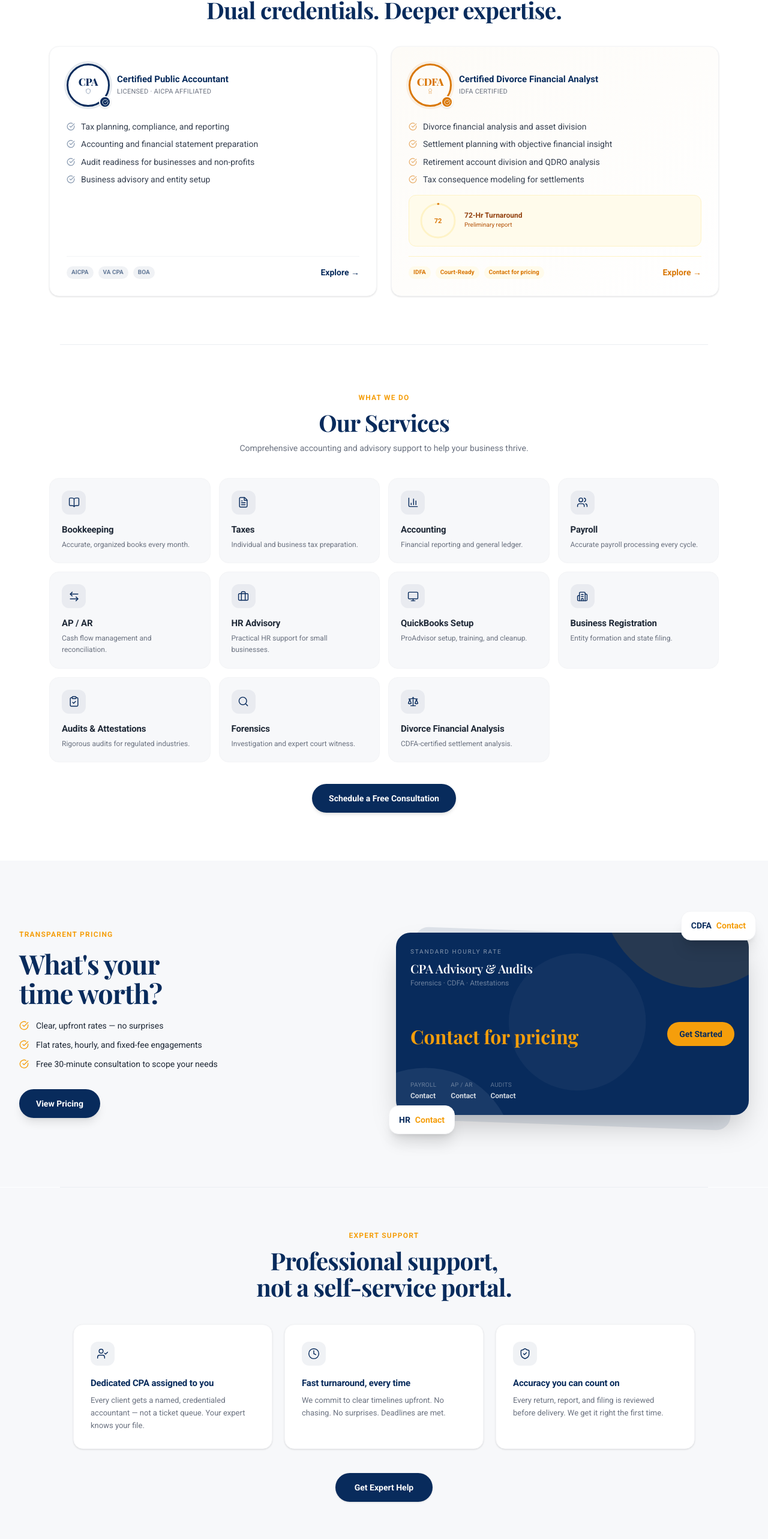
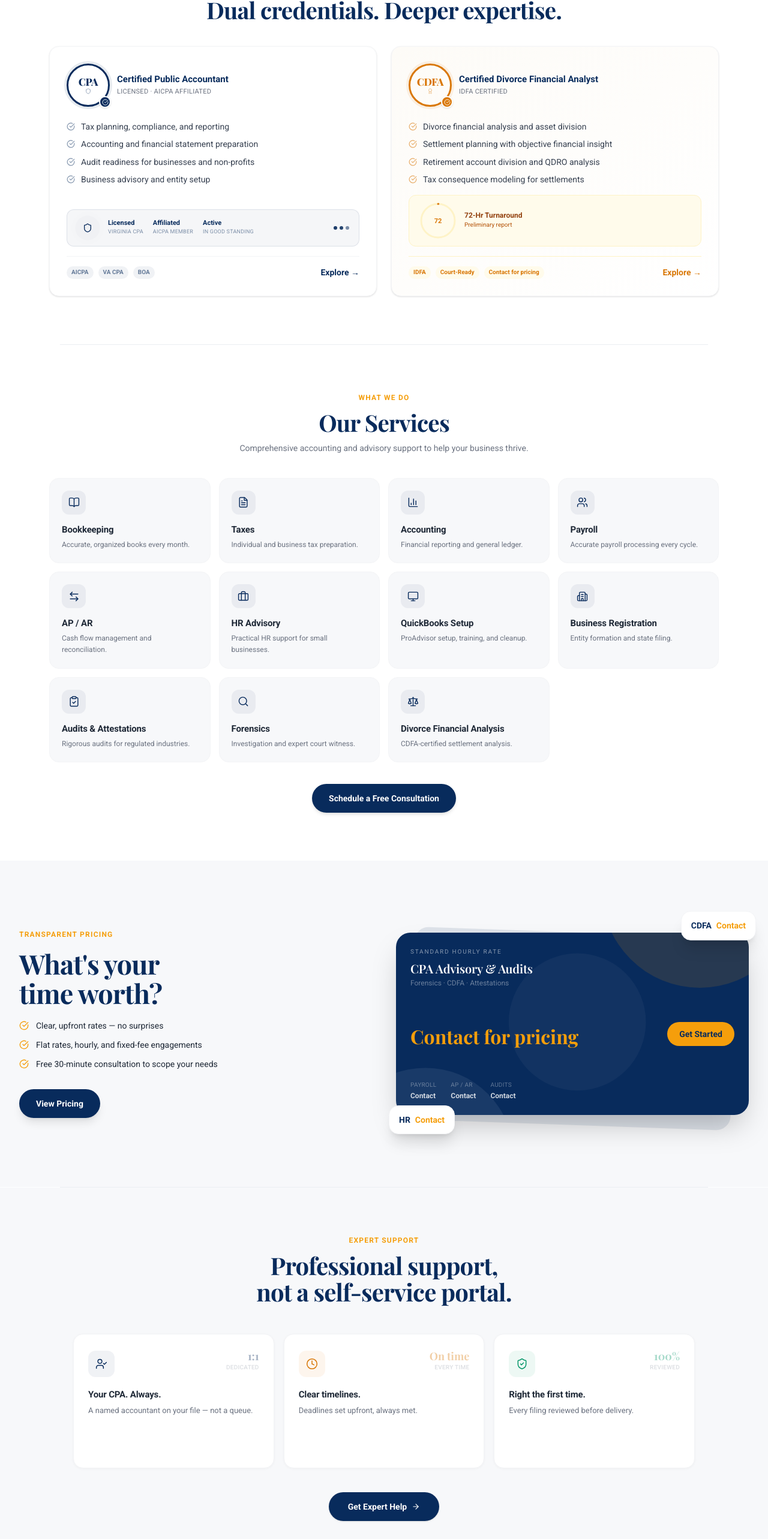
Before and after one commit to cpa-dmv/website, a Next.js app: page /website/ in a window 1280 px wide. Shown: the part 833-3399 px from the top of the page at 60% size. Built offline with nearby package versions, Linux system fonts and the light colour scheme.

Commit message:
Update website

```diff
--- a/app/page.tsx
+++ b/app/page.tsx
@@ -25,9 +25,9 @@ export default function HomePage() {
       <PricingTeaser />
       <div style={{ width: "min(1080px, calc(100vw - 32px))", height: "1px", margin: "0 auto", background: "rgba(8, 43, 92, 0.08)" }} />
       <ExpertSupport />
+      <TeachingsTeaser />
+      <EventsTeaser />
       <TestimonialsBar />
-      <EventsTeaser />
-      <TeachingsTeaser />
       <BookingSection />
     </>
   );
--- a/components/home/ExpertSupport.tsx
+++ b/components/home/ExpertSupport.tsx
@@ -1,34 +1,52 @@
 "use client";
 
+import { useState } from "react";
 import Link from "next/link";
-import { motion } from "framer-motion";
+import { motion, AnimatePresence } from "framer-motion";
 import AnimatedSection from "@/components/shared/AnimatedSection";
-import { UserCheck, Clock, ShieldCheck } from "lucide-react";
+import { UserCheck, Clock, ShieldCheck, ArrowRight } from "lucide-react";
 
 const points = [
   {
     icon: UserCheck,
-    title: "Dedicated CPA assigned to you",
-    body: "Every client gets a named, credentialed accountant — not a ticket queue. Your expert knows your file.",
+    title: "Your CPA. Always.",
+    short: "A named accountant on your file — not a queue.",
+    detail: "Every client is assigned a credentialed CPA who knows your situation. Same person, every time.",
+    stat: "1:1",
+    statLabel: "Dedicated",
+    color: "#082B5C",
+    lightBg: "rgba(8,43,92,0.06)",
   },
   {
     icon: Clock,
-    title: "Fast turnaround, every time",
-    body: "We commit to clear timelines upfront. No chasing. No surprises. Deadlines are met.",
+    title: "Clear timelines.",
+    short: "Deadlines set upfront, always met.",
+    detail: "We commit to turnaround times before we start — no chasing, no surprises.",
+    stat: "On time",
+    statLabel: "Every time",
+    color: "#D97706",
+    lightBg: "rgba(217,119,6,0.07)",
   },
   {
     icon: ShieldCheck,
-    title: "Accuracy you can count on",
-    body: "Every return, report, and filing is reviewed before delivery. We get it right the first time.",
+    title: "Right the first time.",
+    short: "Every filing reviewed before delivery.",
+    detail: "Returns, reports, and filings go through an internal review. We get it right before it leaves our desk.",
+    stat: "100%",
+    statLabel: "Reviewed",
+    color: "#059669",
+    lightBg: "rgba(5,150,105,0.07)",
   },
 ];
 
 export default function ExpertSupport() {
+  const [active, setActive] = useState<number | null>(null);
+
   return (
-    <section className="bg-[#F7F8FA] py-14 lg:py-18">
+    <section className="bg-[#F7F8FA] py-14 lg:py-20">
       <div className="max-w-[1100px] mx-auto px-4 sm:px-6 lg:px-8">
 
-        <AnimatedSection className="text-center mb-10">
+        <AnimatedSection className="text-center mb-12">
           <p className="text-[#F59E0B] text-xs font-semibold uppercase tracking-widest mb-3">Expert Support</p>
           <h2
             className="font-display font-bold text-[#082B5C] leading-tight"
@@ -38,31 +56,116 @@ export default function ExpertSupport() {
           </h2>
         </AnimatedSection>
 
-        <div className="grid grid-cols-1 sm:grid-cols-3 gap-5 mb-10">
-          {points.map((p, i) => (
+        {/* Interactive cards */}
+        <div className="grid grid-cols-1 sm:grid-cols-3 gap-4 mb-10">
+          {points.map((p, i) => {
+            const isActive = active === i;
+            return (
               <motion.div
                 key={p.title}
-              initial={{ opacity: 0, y: 20 }}
+                initial={{ opacity: 0, y: 24 }}
                 whileInView={{ opacity: 1, y: 0 }}
                 viewport={{ once: true }}
-              transition={{ duration: 0.45, delay: i * 0.1 }}
-              className="bg-white rounded-2xl p-7 border border-gray-100 shadow-sm hover:shadow-md transition-shadow"
+                transition={{ duration: 0.4, delay: i * 0.1 }}
+                onMouseEnter={() => setActive(i)}
+                onMouseLeave={() => setActive(null)}
+                className="relative bg-white rounded-2xl border overflow-hidden cursor-default select-none transition-all duration-300"
+                style={{
+                  borderColor: isActive ? `${p.color}30` : "#F3F4F6",
+                  boxShadow: isActive
+                    ? `0 8px 32px ${p.color}14, 0 2px 8px rgba(0,0,0,0.06)`
+                    : "0 1px 4px rgba(0,0,0,0.04)",
+                }}
               >
-              <div className="w-10 h-10 rounded-xl bg-[#082B5C]/6 flex items-center justify-center mb-5">
-                <p.icon size={20} className="text-[#082B5C]" strokeWidth={1.7} />
+                {/* Animated top bar */}
+                <motion.div
+                  className="h-[3px] w-full"
+                  style={{ background: p.color }}
+                  initial={{ scaleX: 0, originX: 0 }}
+                  animate={{ scaleX: isActive ? 1 : 0 }}
+                  transition={{ duration: 0.3 }}
+                />
+
+                <div className="p-6">
+                  {/* Icon + stat row */}
+                  <div className="flex items-start justify-between mb-5">
+                    <motion.div
+                      className="w-11 h-11 rounded-xl flex items-center justify-center"
+                      style={{ background: p.lightBg }}
+                      animate={{ scale: isActive ? 1.1 : 1 }}
+                      transition={{ type: "spring", stiffness: 300, damping: 18 }}
+                    >
+                      <p.icon size={20} style={{ color: p.color }} strokeWidth={1.8} />
+                    </motion.div>
+
+                    <motion.div
+                      className="text-right"
+                      animate={{ opacity: isActive ? 1 : 0.35 }}
+                      transition={{ duration: 0.25 }}
+                    >
+                      <p className="font-display font-bold text-[18px] leading-none" style={{ color: p.color }}>
+                        {p.stat}
+                      </p>
+                      <p className="text-[10px] text-[#9CA3AF] font-medium mt-0.5 uppercase tracking-wide">
+                        {p.statLabel}
+                      </p>
+                    </motion.div>
                   </div>
-              <h3 className="font-bold text-[#082B5C] text-[15px] leading-snug mb-2">{p.title}</h3>
-              <p className="text-[#6B7280] text-[13px] leading-relaxed">{p.body}</p>
+
+                  <h3 className="font-bold text-[#1F2937] text-[15px] leading-snug mb-1.5">{p.title}</h3>
+
+                  {/* Swap short ↔ detail on hover */}
+                  <div className="relative min-h-[48px]">
+                    <AnimatePresence mode="wait">
+                      {isActive ? (
+                        <motion.p
+                          key="detail"
+                          className="text-[13px] leading-relaxed"
+                          style={{ color: p.color, opacity: 0.85 }}
+                          initial={{ opacity: 0, y: 6 }}
+                          animate={{ opacity: 1, y: 0 }}
+                          exit={{ opacity: 0, y: -4 }}
+                          transition={{ duration: 0.2 }}
+                        >
+                          {p.detail}
+                        </motion.p>
+                      ) : (
+                        <motion.p
+                          key="short"
+                          className="text-[#6B7280] text-[13px] leading-relaxed"
+                          initial={{ opacity: 0, y: 4 }}
+                          animate={{ opacity: 1, y: 0 }}
+                          exit={{ opacity: 0, y: -4 }}
+                          transition={{ duration: 0.2 }}
+                        >
+                          {p.short}
+                        </motion.p>
+                      )}
+                    </AnimatePresence>
+                  </div>
+
+                  {/* Arrow hint on hover */}
+                  <motion.div
+                    className="mt-4 flex items-center gap-1"
+                    animate={{ opacity: isActive ? 1 : 0, x: isActive ? 0 : -6 }}
+                    transition={{ duration: 0.25 }}
+                  >
+                    <span className="text-[11px] font-semibold" style={{ color: p.color }}>Book a consultation</span>
+                    <ArrowRight size={11} style={{ color: p.color }} />
                   </motion.div>
-          ))}
+                </div>
+              </motion.div>
+            );
+          })}
         </div>
 
         <AnimatedSection className="text-center" delay={0.2}>
           <Link
             href="/contact"
-            className="inline-flex items-center gap-2 bg-[#082B5C] hover:bg-[#0d3d7a] text-white font-semibold px-8 py-3.5 rounded-full text-sm transition-all shadow-sm"
+            className="inline-flex items-center gap-2 bg-[#082B5C] hover:bg-[#0d3d7a] text-white font-semibold px-8 py-3.5 rounded-full text-sm transition-all shadow-sm group"
           >
             Get Expert Help
+            <ArrowRight size={14} className="group-hover:translate-x-0.5 transition-transform" />
           </Link>
         </AnimatedSection>
 
--- a/components/home/SpotlightSection.tsx
+++ b/components/home/SpotlightSection.tsx
@@ -5,6 +5,68 @@ import TurnaroundBadge from "@/components/shared/TurnaroundBadge";
 import { CheckCircle, Shield, Award } from "lucide-react";
 import Link from "next/link";
 import { motion } from "framer-motion";
+
+const credentialStats = [
+  { label: "Licensed", sub: "Virginia CPA" },
+  { label: "Affiliated", sub: "AICPA Member" },
+  { label: "Active", sub: "In good standing" },
+];
+
+function CPACredentialWidget() {
+  return (
+    <motion.div
+      initial={{ opacity: 0, y: 8 }}
+      whileInView={{ opacity: 1, y: 0 }}
+      viewport={{ once: true }}
+      transition={{ duration: 0.4, delay: 0.25 }}
+      className="mb-4 bg-[#082B5C]/[0.04] border border-[#082B5C]/10 rounded-xl px-4 py-3 flex items-center gap-4"
+    >
+      {/* Pulsing shield */}
+      <div className="relative flex-shrink-0 w-9 h-9 flex items-center justify-center">
+        <motion.div
+          className="absolute inset-0 rounded-full bg-[#082B5C]/10"
+          animate={{ scale: [1, 1.55, 1], opacity: [0.6, 0, 0.6] }}
+          transition={{ duration: 2.8, repeat: Infinity, ease: "easeInOut" }}
+        />
+        <motion.div
+          className="absolute inset-0 rounded-full bg-[#082B5C]/8"
+          animate={{ scale: [1, 1.3, 1], opacity: [0.4, 0, 0.4] }}
+          transition={{ duration: 2.8, repeat: Infinity, ease: "easeInOut", delay: 0.5 }}
+        />
+        <Shield size={16} className="text-[#082B5C] relative z-10" strokeWidth={2} />
+      </div>
+
+      {/* Stats */}
+      <div className="flex gap-4">
+        {credentialStats.map((s, i) => (
+          <motion.div
+            key={s.label}
+            initial={{ opacity: 0 }}
+            whileInView={{ opacity: 1 }}
+            viewport={{ once: true }}
+            transition={{ delay: 0.35 + i * 0.1 }}
+            className="flex flex-col"
+          >
+            <span className="text-[11px] font-bold text-[#082B5C] leading-none">{s.label}</span>
+            <span className="text-[9px] text-[#082B5C]/50 mt-0.5 uppercase tracking-wide">{s.sub}</span>
+          </motion.div>
+        ))}
+      </div>
+
+      {/* Animated dots */}
+      <div className="ml-auto flex items-center gap-1">
+        {[0, 0.3, 0.6].map((delay, i) => (
+          <motion.div
+            key={i}
+            className="w-1.5 h-1.5 rounded-full bg-[#082B5C]"
+            animate={{ opacity: [0.2, 1, 0.2] }}
+            transition={{ duration: 1.5, repeat: Infinity, delay }}
+          />
+        ))}
+      </div>
+    </motion.div>
+  );
+}
 
 const cpaPoints = [
   "Tax planning, compliance, and reporting",
@@ -90,7 +152,7 @@ export default function SpotlightSection() {
             <div className="bg-white rounded-2xl p-7 border border-gray-100 shadow-sm hover:shadow-md transition-shadow h-full flex flex-col">
               <CertBadge label="CPA" sub="Certified Public Accountant" icon={Shield} accent="#082B5C" />
 
-              <ul className="space-y-2.5 mb-6 flex-1">
+              <ul className="space-y-2.5 mb-4 flex-1">
                 {cpaPoints.map((b) => (
                   <li key={b} className="flex items-start gap-2.5">
                     <CheckCircle size={14} className="text-[#082B5C]/50 flex-shrink-0 mt-0.5" />
@@ -98,6 +160,8 @@ export default function SpotlightSection() {
                   </li>
                 ))}
               </ul>
+
+              <CPACredentialWidget />
 
               <div className="flex items-center justify-between pt-4 border-t border-gray-100">
                 <div className="flex items-center gap-2">
--- a/components/home/TeachingsTeaser.tsx
+++ b/components/home/TeachingsTeaser.tsx
@@ -91,7 +91,7 @@ export default function TeachingsTeaser() {
               variants={cardVariants}
               transition={{ duration: 0.45 }}
               whileHover={{ y: -5, transition: { duration: 0.2 } }}
-              className={`group bg-white rounded-2xl border border-gray-100 ${card.border} hover:shadow-lg transition-all p-5 flex flex-col cursor-default`}
+              className={`group bg-white rounded-2xl border border-gray-200 ${card.border} hover:shadow-lg transition-all p-5 flex flex-col cursor-default`}
             >
               <motion.div
                 className={`w-11 h-11 rounded-xl ${card.color} flex items-center justify-center mb-4`}
```
Also changed, not shown: components/home/BookingSection.tsx (+76 -50 lines), components/home/TestimonialsBar.tsx (+15 -15 lines). Lines whose indentation alone changed are shown as unchanged.
